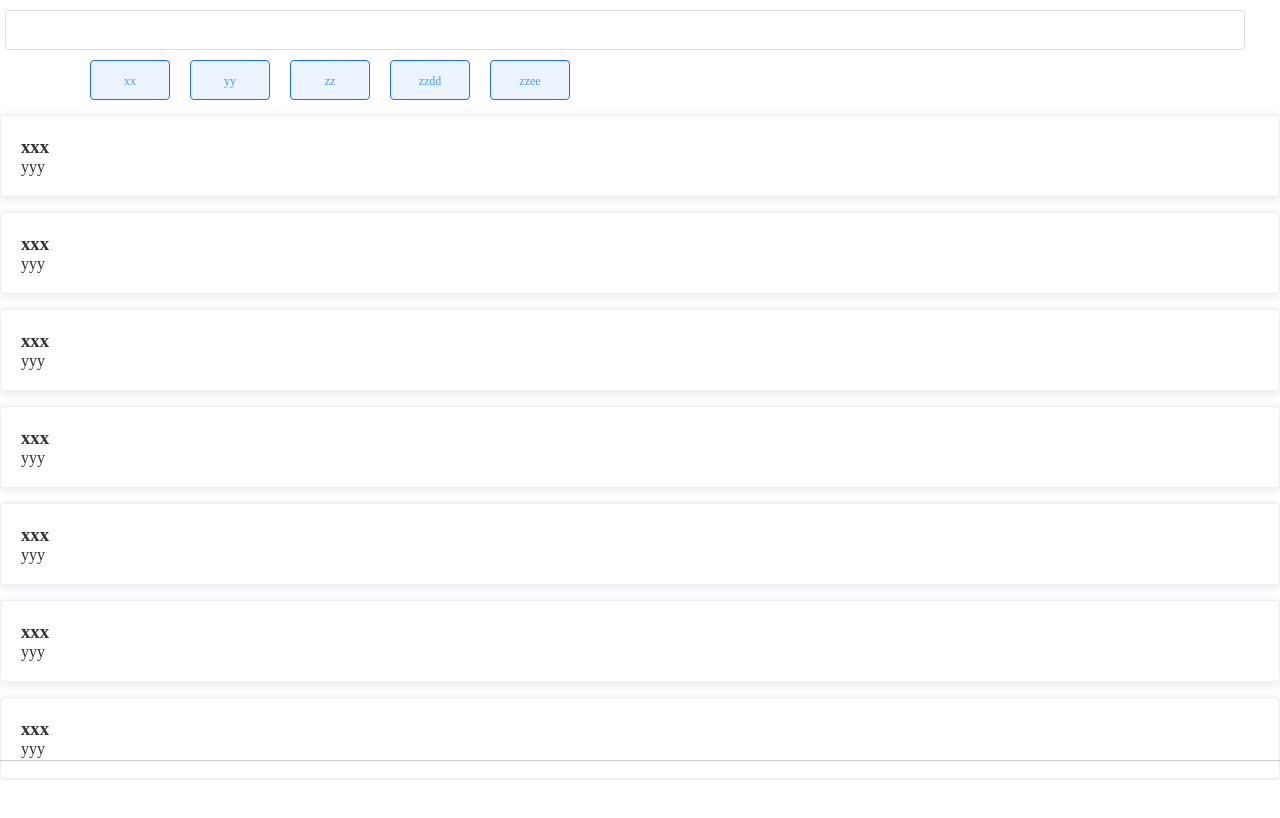
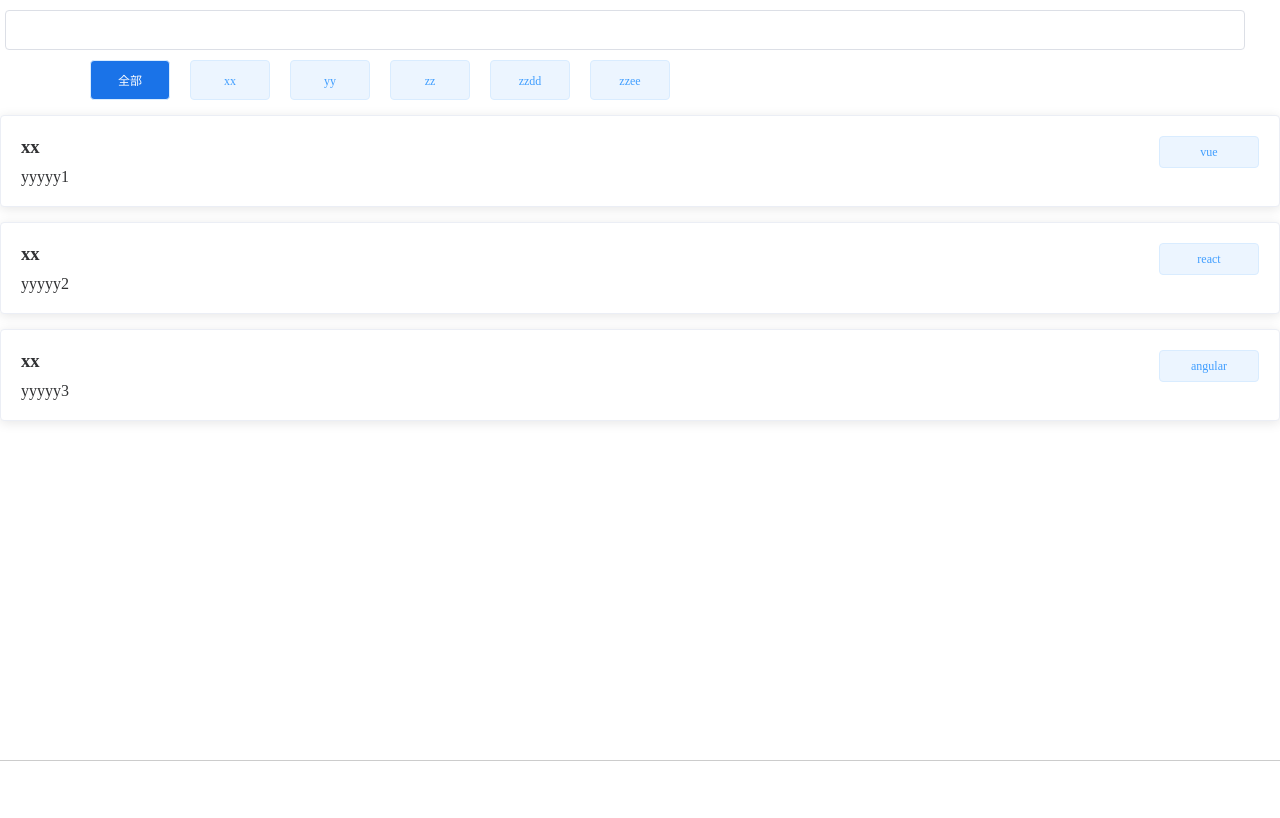
Before and after one commit to yaksun/anki, a Vue app: page /#/cate in a window 1280 px wide. Built offline with nearby package versions, Linux system fonts and the light colour scheme; a small style sheet from the web is missing.

Commit message:
fix:分类动态class

```diff
--- a/src/components/Category/CardItem.vue
+++ b/src/components/Category/CardItem.vue
@@ -1,19 +1,33 @@
 <template>
     <el-card class="carditem-template-class">
-       <h3>xxx</h3>
-       <p>yyy</p>
+       <div class="header">
+            <h3>{{item.title}}</h3>
+            <el-tag>{{item.cate}}</el-tag>
+       </div>
+       <p>{{item.content}}</p>
     </el-card>
 </template>
 <script lang="ts">
 import Vue from 'vue'
-import {Component} from 'vue-property-decorator'
+import {Component,Prop} from 'vue-property-decorator'
 @Component({})
 export default class CardItem extends Vue {
-
+    @Prop(Object)
+    item
 }
 </script>
 <style lang="scss">
    .carditem-template-class{
        margin: 15px 0;
+       .header{
+           display: flex;
+           .el-tag{
+               width: 100px;
+               text-align: center;
+           }
+           h3{
+               flex:1;
+           }
+       }
    }
 </style>
--- a/src/views/Category.vue
+++ b/src/views/Category.vue
@@ -17,12 +17,13 @@
               </div>
             <div class="cate-nav">
                 <div class="cate-title">
-                    <el-tag class="cate-item"  v-for="item in cateList" :key="item.id">{{item.title}}</el-tag>
+                    <el-tag  @click="handleChangeCate(0)" :class="['cate-item', 0===activeIndex?'active':'']">全部</el-tag>
+                    <el-tag @click="handleChangeCate(item.id)" :class="['cate-item', item.id===activeIndex?'active':'']"  v-for="item in cateList" :key="item.id">{{item.title}}</el-tag>
                 </div>
             </div>
            </div>
            <div class="content-list">
-               <CardItem v-for="(item,index) in 10" :key="index" />
+               <CardItem v-for="(item,index) in cardList" :key="index" :item="item" />
            </div>
        </div>
        <div class="cate-warpper" v-else>
@@ -109,8 +110,15 @@ export default class Category extends Vue {
         {id:5,title:'zzee'}
     ]
 
+    cardList=[
+            {id:1,title:'xx',content:'yyyyy1',cate:'vue'},
+            {id:2,title:'xx',content:'yyyyy2',cate:'react'},
+            {id:3,title:'xx',content:'yyyyy3',cate:'angular'}
+    ]
+
     showCate=false
     operStatus=0
+    activeIndex=0
 
     centerDialogVisible= false
     formLabelWidth='50px'
@@ -194,6 +202,11 @@ export default class Category extends Vue {
         }
     }
 
+    // 点击分类时触发
+    handleChangeCate(id){
+        this.activeIndex = id
+    }
+
 
 }
 </script>
@@ -239,11 +252,14 @@ export default class Category extends Vue {
                 .cate-item{
                     width: 80px;
                     text-align: center;
-                    border: 1px solid #1A73E8;
                     height: 100%;
                     margin: 0 10px;
                     box-sizing: border-box;
                     line-height: 40px;
+                    &.active{
+                        background-color: rgb(26, 115, 232);
+                        color: #fff;
+                    }
                 }
              }
        }
```
